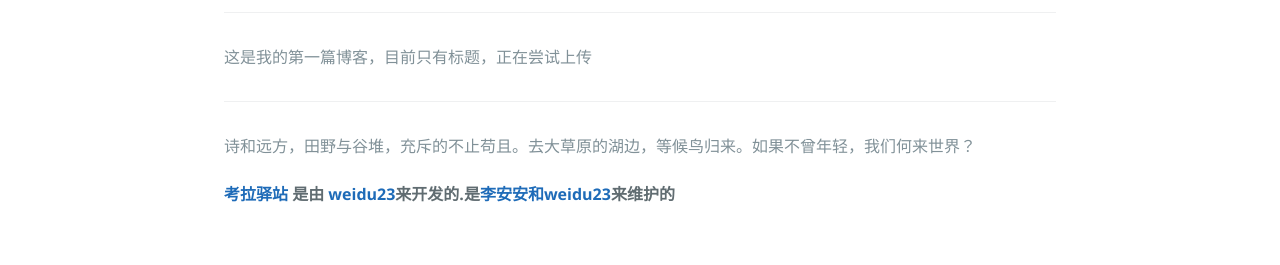
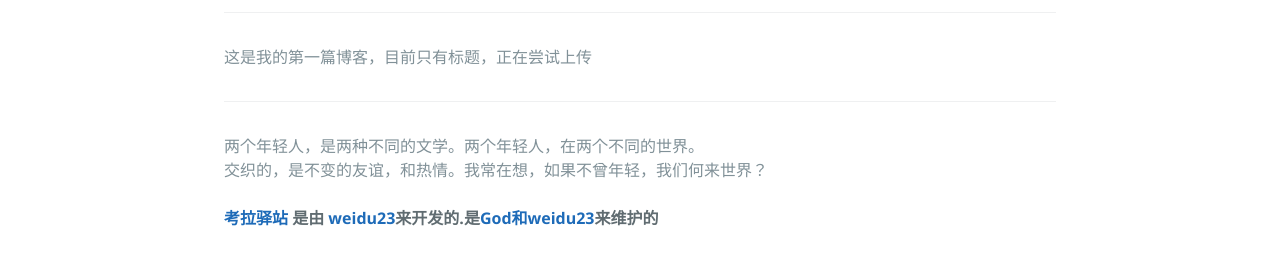
Before and after one commit to weidu23/KaoLa, a plain HTML site: page index.html in a window 1280 px wide. Shown: the part 487-752 px from the top of the page. Drawn offline with nearby package versions, Linux system fonts and the light colour scheme.

Commit message:
Update index.html

```diff
--- a/index.html
+++ b/index.html
@@ -28,9 +28,9 @@
         <span class="site-footer-credits"> 这是我的第一篇博客，目前只有标题，正在尝试上传</scan>
       </footer>
       <footer class="site-footer">
-        <span class="site-footer-credits">诗和远方，田野与谷堆，充斥的不止苟且。去大草原的湖边，等候鸟归来。如果不曾年轻，我们何来世界？</span>
+        <span class="site-footer-credits">两个年轻人，是两种不同的文学。两个年轻人，在两个不同的世界。<br>交织的，是不变的友谊，和热情。我常在想，如果不曾年轻，我们何来世界？ </span>
         <br><br>
-        <span class="site-footer-owner"><a href="https://github.com/weidu23/Swift">考拉驿站</a> 是由 <a href="https://github.com/weidu23">weidu23</a>来开发的.是<a>李安安和weidu23</a>来维护的</span>
+        <span class="site-footer-owner"><a href="https://github.com/weidu23/Swift">考拉驿站</a> 是由 <a href="https://github.com/weidu23">weidu23</a>来开发的.是<a>God和weidu23</a>来维护的</span>
 
         <!--
         <span class="site-footer-credits"><a href="https://pages.github.com">考拉驿站</a> 要感谢Github页面的的提供者 <a href="https://github.com/jasonlong/cayman-theme">Cayman theme</a> ，以及其页面的设计维护者 <a href="https://twitter.com/jasonlong">Jason Long</a>.</span>
```
